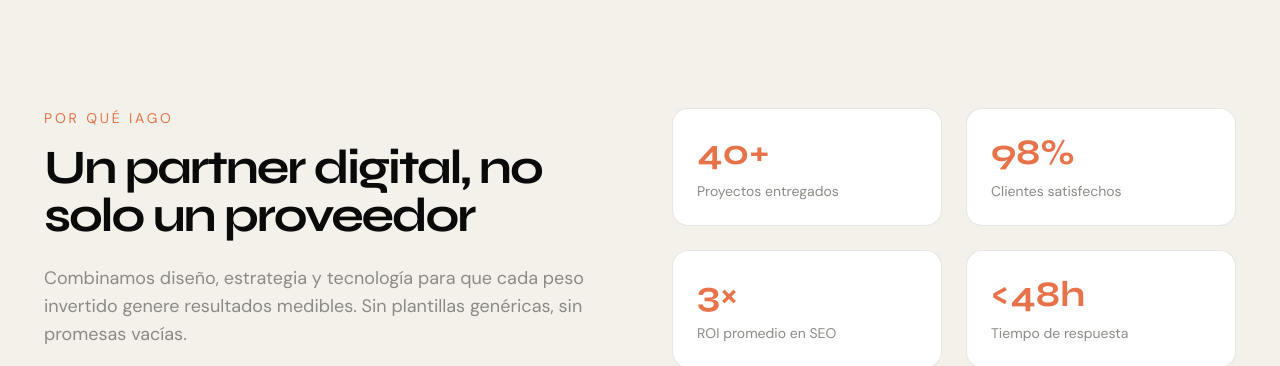
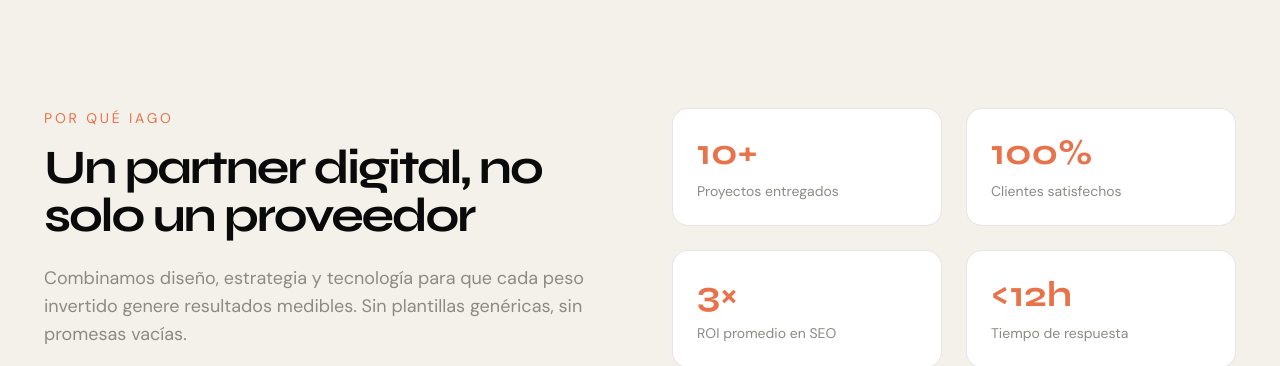
Before and after one commit to stellier7/IAGO, a Next.js app: page / in a window 1280 px wide. Shown: the part 2800-3166 px from the top of the page. Built offline with nearby package versions, Linux system fonts and the light colour scheme.

Commit message:
Update homepage proof stats to current figures.
Replace 40+ projects, 98% satisfaction, and a 48-hour response time with 10+, 100%, and under 12 hours.

Co-authored-by: stellier-fracta <stellier-fracta@users.noreply.github.com>

```diff
--- a/components/Proof.tsx
+++ b/components/Proof.tsx
@@ -4,10 +4,10 @@ import { motion } from "framer-motion";
 import { fadeUp, staggerContainer } from "@/lib/motion-variants";
 
 const stats = [
-  { value: "40+", label: "Proyectos entregados" },
-  { value: "98%", label: "Clientes satisfechos" },
+  { value: "10+", label: "Proyectos entregados" },
+  { value: "100%", label: "Clientes satisfechos" },
   { value: "3×", label: "ROI promedio en SEO" },
-  { value: "<48h", label: "Tiempo de respuesta" },
+  { value: "<12h", label: "Tiempo de respuesta" },
 ];
 
 export default function Proof() {
```
